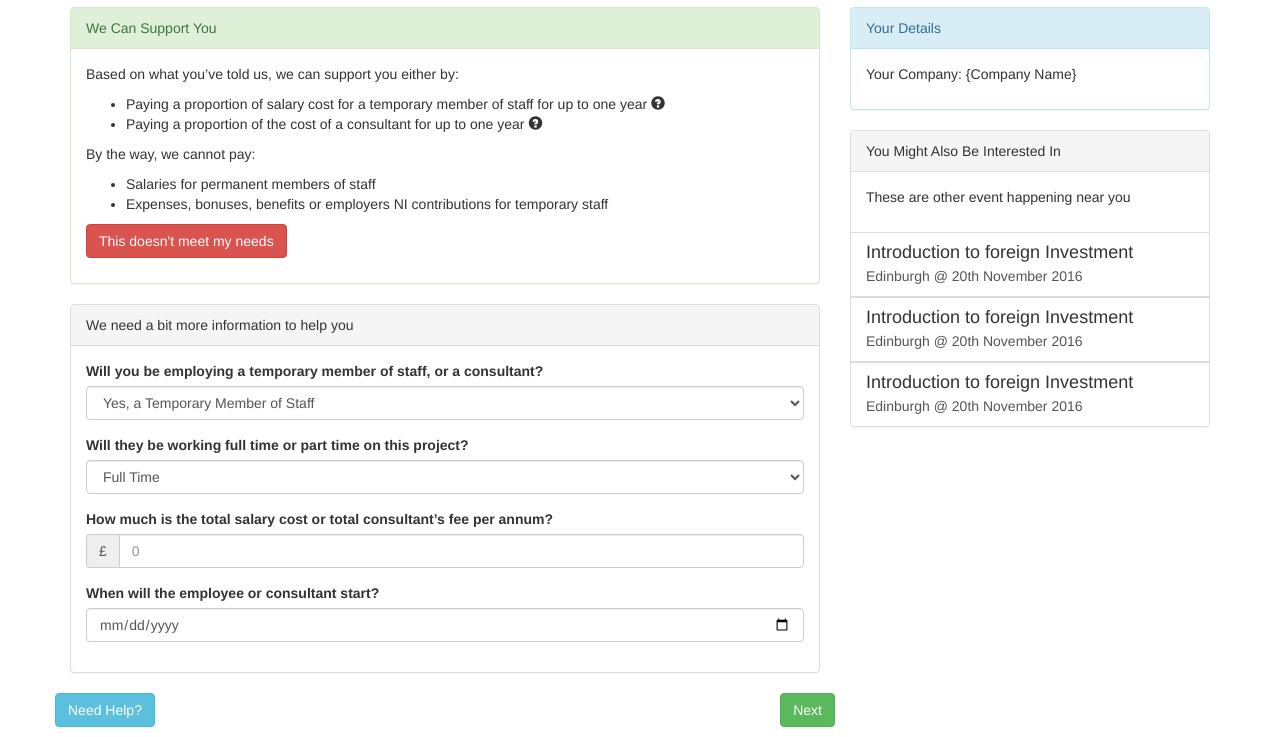
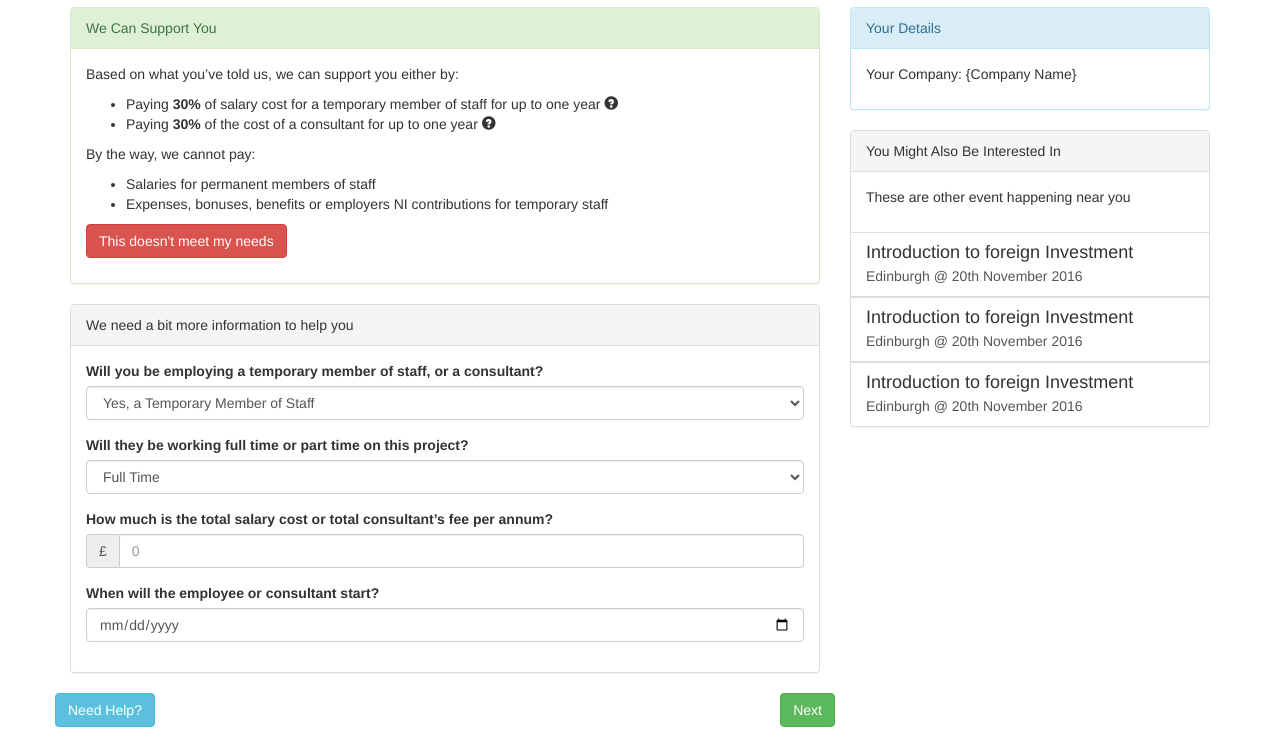
Before and after one commit to scotent/contractsandgrants, a plain HTML site: page page2.html in a window 1280 px wide. Shown: the part 63-800 px from the top of the page. Drawn offline with nearby package versions, Linux system fonts and the light colour scheme.

Commit message:
Added correct T&Cs

```diff
--- a/page2.html
+++ b/page2.html
@@ -27,8 +27,8 @@
                 <div class="panel-body">
                     <p>Based on what you’ve told us, we can support you either by:</p>
                     <ul>
-                    <li>Paying a proportion of salary cost for a temporary member of staff for up to one year <span class="glyphicon glyphicon-question-sign" data-toggle="tooltip" data-placement="left" title="You will need to supply copies of salary slips, BACs runs and bank statements as evidence of payment when you make a claim"></span>
-                    <li>Paying a proportion of the cost of a consultant for up to one year <span class="glyphicon glyphicon-question-sign" data-toggle="tooltip" data-placement="left" title="You will need to supply copies of the consultant’s invoice and your bank statement as evidence of payment when you make a claim"></span>
+                    <li>Paying <strong>30%</strong> of salary cost for a temporary member of staff for up to one year <span class="glyphicon glyphicon-question-sign" data-toggle="tooltip" data-placement="left" title="You will need to supply copies of salary slips, BACs runs and bank statements as evidence of payment when you make a claim"></span>
+                    <li>Paying <strong>30%</strong> of the cost of a consultant for up to one year <span class="glyphicon glyphicon-question-sign" data-toggle="tooltip" data-placement="left" title="You will need to supply copies of the consultant’s invoice and your bank statement as evidence of payment when you make a claim"></span>
                     </ul>
                     <p>By the way, we cannot pay:</p>
                     <ul>
```
